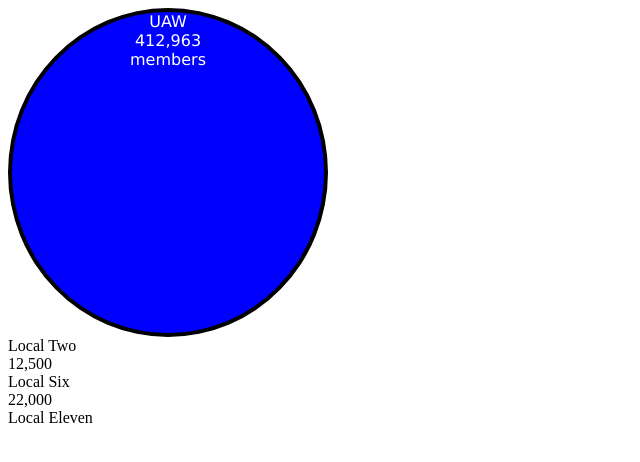
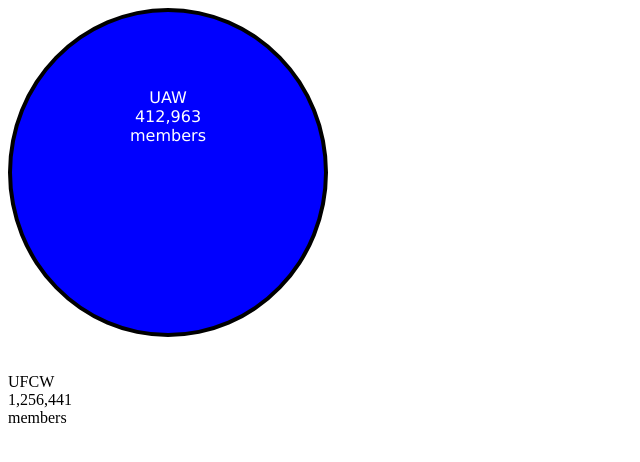
Before and after one commit to themarchive/themarchive.github.io, a Jekyll site: the page internationals.html, which Jekyll copies as it is, in a window 1280 px wide. Shown: the top 462 px of the page, without its empty margins (0-640 px from the left). Built offline with Jekyll 4.4.1, drawn with Linux system fonts in a browser that asks for light colours.

Commit message:
Update internationals.html

```diff
--- a/internationals.html
+++ b/internationals.html
@@ -8,9 +8,7 @@
   </head>
   <body>
     <script src="index.js"></script>
-    <div id="UAW">UAW<br>412,963<br>members</div>
-    <div id="test2">Local Two<br>12,500</div>
-    <div id="test3">Local Six<br>22,000</div>
-    <div id="test4">Local Eleven</div>
+    <div id="UAW"><br><br><br><br>UAW<br>412,963<br>members</div>
+    <div id="UFCW"><br><br>UFCW<br>1,256,441<br>members</div>
   </body>
 </html>
```
